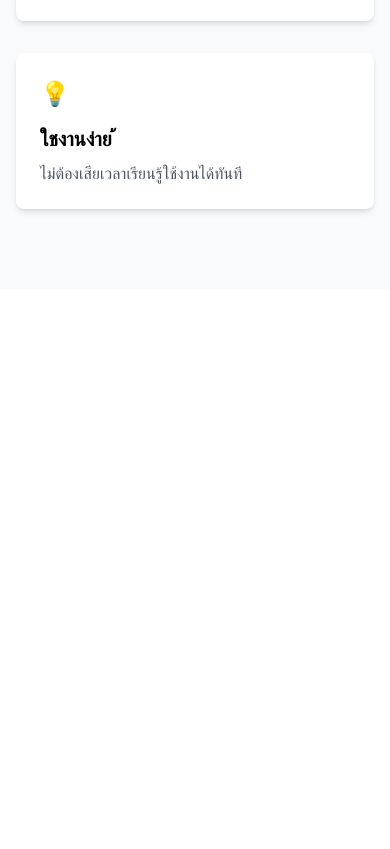
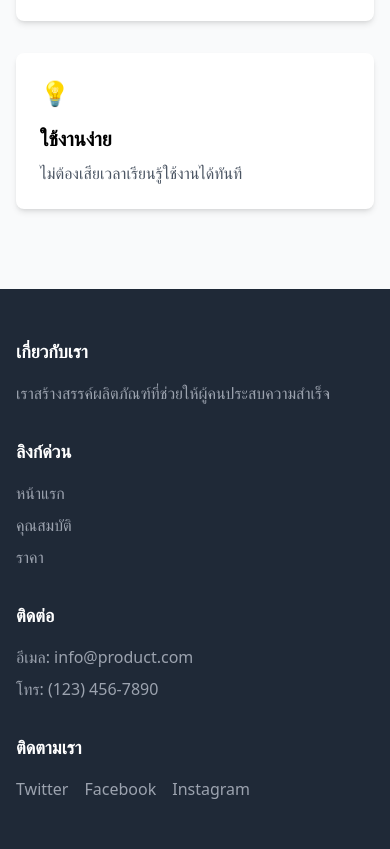
Before and after one commit to Thita13/product-landing-page, a plain HTML site: page index.html in a window 390 px wide. Shown: the part 935-1784 px from the top of the page. Before the commit the page ends 1224 px from the top, so only its background shows below. Drawn offline with nearby package versions, Linux system fonts and the light colour scheme.

Commit message:
เพิ่มสวนท ้ายแบบ ่ Responsive

```diff
--- a/index.html
+++ b/index.html
@@ -39,8 +39,7 @@
               ค้นพบคุณสมบัติที่น่าทึ่งที่จะเปลี่ยนประสบการณ์ของคุณ
             </p>
             <button
-              class="bg-white text-blue-600 px-8 py-3 rounded-full font-semibold hover:bg-blue-50 transition-colors"
-            >
+              class="bg-white text-blue-600 px-8 py-3 rounded-full font-semibold hover:bg-blue-50 transition-colors">
               เริ่มต้นใช้งาน
             </button>
           </div>
@@ -66,16 +65,49 @@
 
             <div class="bg-white p-6 rounded-lg shadow-md">
               <div class="text-blue-500 text-2xl mb-4">💡</div>
-              <h3 class="font-bold text-xl mb-2">ใชงานง่าย ้</h3>
-              <p class="text-gray-600">
-                ไม่ต้องเสียเวลาเรียนรู้ใช้งานได้ทันที
-              </p>
+              <h3 class="font-bold text-xl mb-2">ใช้งานง่าย</h3>
+              <p class="text-gray-600">ไม่ต้องเสียเวลาเรียนรู้ใช้งานได้ทันที</p>
             </div>
           </div>
         </div>
       </section>
     </main>
-
-    <footer></footer>
+    <footer class="bg-gray-800 text-white py-12">
+      <div class="container mx-auto px-4">
+        <div class="grid grid-cols-1 md:grid-cols-4 gap-8">
+          <div>
+            <h3 class="font-bold text-lg mb-4">เกี่ยวกับเรา</h3>
+            <p class="text-gray-400">
+              เราสร้างสรรค์ผลิตภัณฑ์ที่ช่วยให้ผู้คนประสบความสำเร็จ
+            </p>
+          </div>
+          <div>
+            <h3 class="font-bold text-lg mb-4">ลิงก์ด่วน</h3>
+            <ul class="space-y-2 text-gray-400">
+              <li><a href="#" class="hover:text-white">หน้าแรก</a></li>
+              <li>
+                <a href="#features" class="hover:text-white">คุณสมบัติ</a>
+              </li>
+              <li><a href="#pricing" class="hover:text-white">ราคา</a></li>
+            </ul>
+          </div>
+          <div>
+            <h3 class="font-bold text-lg mb-4">ติดต่อ</h3>
+            <ul class="space-y-2 text-gray-400">
+              <li>อีเมล: info@product.com</li>
+              <li>โทร: (123) 456-7890</li>
+            </ul>
+          </div>
+          <div>
+            <h3 class="font-bold text-lg mb-4">ติดตามเรา</h3>
+            <div class="flex space-x-4">
+              <a href="#" class="text-gray-400 hover:text-white">Twitter</a>
+              <a href="#" class="text-gray-400 hover:text-white">Facebook</a>
+              <a href="#" class="text-gray-400 hover:text-white">Instagram</a>
+            </div>
+          </div>
+        </div>
+      </div>
+    </footer>
   </body>
 </html>
```
